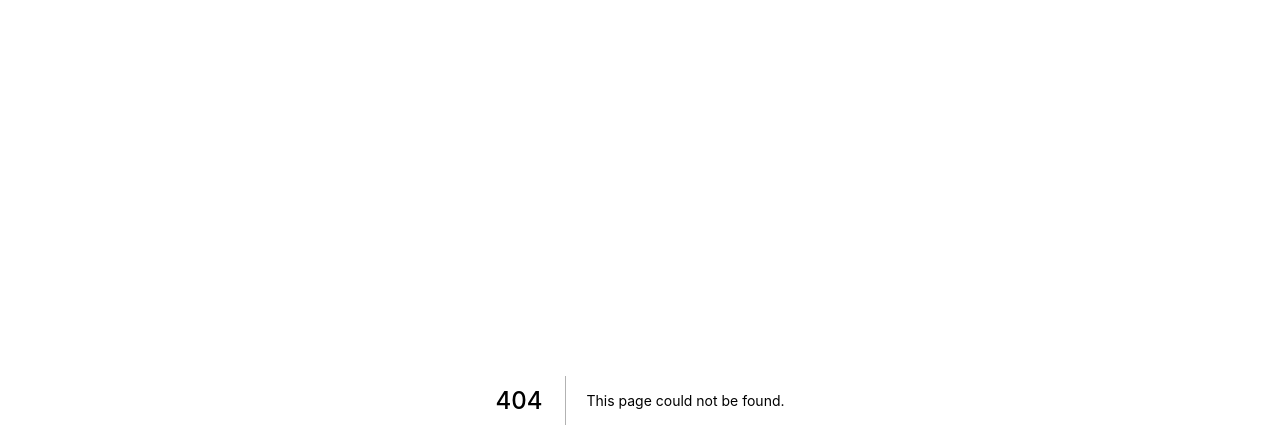
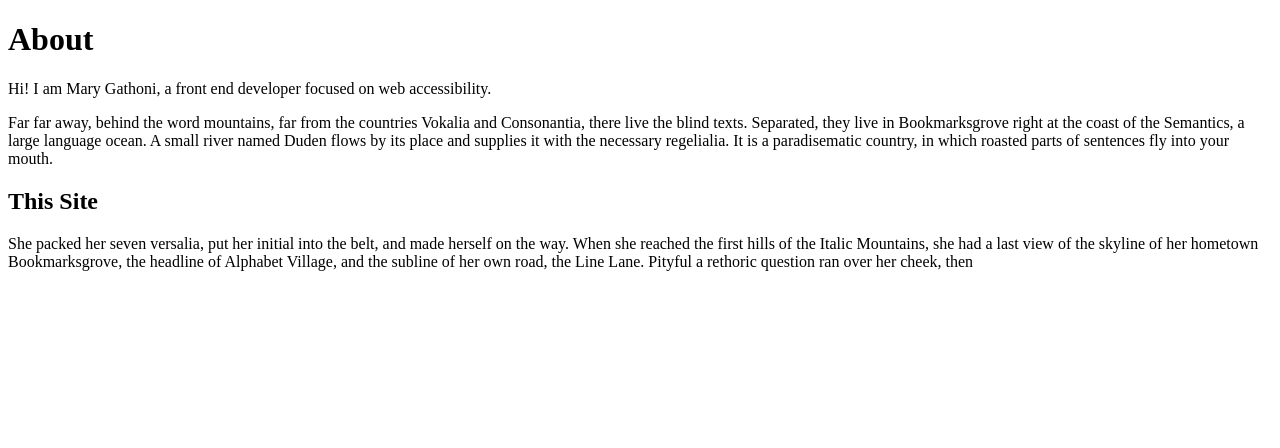
Before and after one commit to gathoni-k/tracing-code, a Next.js app: page /about in a window 1280 px wide. Before the commit this address had no page. Shown: the top 448 px of the page. Built offline with nearby package versions, Linux system fonts and the light colour scheme.

Commit message:
Create about page

```diff
--- /dev/null
+++ b/lib/about.md
@@ -0,0 +1,13 @@
+---
+title: "About"
+metaTitle: "About me"
+metaDesc: "A summary of my career and other interests."
+---
+
+Hi! I am Mary Gathoni, a front end developer focused on web accessibility.
+
+Far far away, behind the word mountains, far from the countries Vokalia and Consonantia, there live the blind texts. Separated, they live in Bookmarksgrove right at the coast of the Semantics, a large language ocean. A small river named Duden flows by its place and supplies it with the necessary regelialia. It is a paradisematic country, in which roasted parts of sentences fly into your mouth.
+
+## This Site
+
+She packed her seven versalia, put her initial into the belt, and made herself on the way. When she reached the first hills of the Italic Mountains, she had a last view of the skyline of her hometown Bookmarksgrove, the headline of Alphabet Village, and the subline of her own road, the Line Lane. Pityful a rethoric question ran over her cheek, then
--- /dev/null
+++ b/pages/about.tsx
@@ -0,0 +1,24 @@
+import React from 'react'
+import ReactMarkdown from 'react-markdown';
+import { getSinglePost } from '../helpers/md';
+
+function About({content}:{content:string}) {
+  return (
+    <div>
+        <h1>About</h1>
+        <ReactMarkdown>{content}</ReactMarkdown>
+
+    </div>
+  )
+}
+
+export const getStaticProps = async () => {
+    const content = await getSinglePost('/about', 'lib')
+    return {
+        props: {...content}
+    }
+}
+
+
+
+export default About
```
